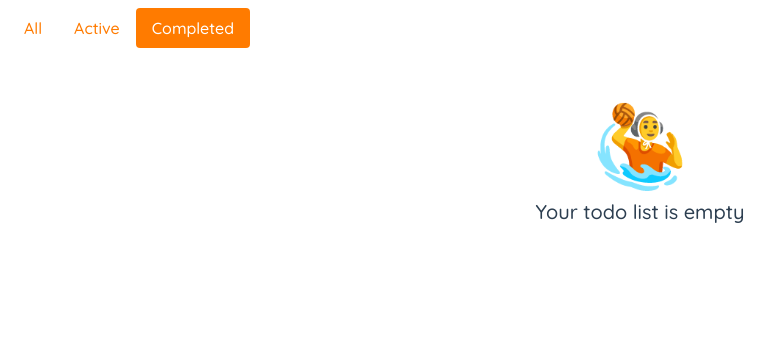
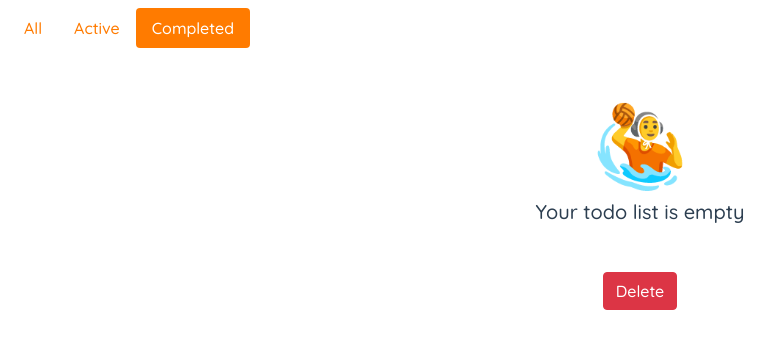
Before and after one commit to neetauka/todo, a Vue app: page / in a window 1280 px wide. Both pictures are taken after a click on the tab "Completed". Shown: the top 348 px of the page, without its empty margins (0-782 px from the left). Built offline with nearby package versions, Linux system fonts and the light colour scheme.

Commit message:
I added a function to the delete button

```diff
--- a/src/components/TodoList.vue
+++ b/src/components/TodoList.vue
@@ -9,7 +9,9 @@
           'bg-danger text-white': todo.isCompleted === true,
         }"
       >
-        <b-form-checkbox @change="markAsCompleted(todo)"
+        <b-form-checkbox
+          v-model="todo.isCompleted"
+          @change="markAsCompleted(todo)"
           >&nbsp;
           <del v-if="todo.isCompleted"> {{ todo.title }}</del>
           <span v-else> {{ todo.title }}</span>
@@ -39,6 +41,7 @@ export default {
       }
       todo.isCompleted = !todo.isCompleted;
     },
+
   },
 };
 </script>
--- a/src/views/Home.vue
+++ b/src/views/Home.vue
@@ -23,6 +23,9 @@
         <div>
           <TodoList :todos="completedTodos" />
         </div>
+        <b-button @click.prevent="deleteAll" variant="danger">
+          Delete
+        </b-button>
       </b-tab>
     </b-tabs>
   </div>
@@ -56,7 +59,6 @@ export default {
       return Math.random().toString(16).substr(10);
     },
 
-
     /**
      * Method to delete all todos
      */
@@ -73,6 +75,21 @@ export default {
       this.todos.push(payload);
       this.currentTodo = null;
     },
+
+    deleteAll() {
+      // Method 1
+      this.todos = this.todos.filter((t) => t.isCompleted == false);
+
+      // Method 2
+      // this.todos.forEach((todo) => {
+      //   if (todo.isCompleted) {
+      //     const todoIndex = this.todos.findIndex((x) => x.id === todo.id);
+      //     if (todoIndex > -1) {
+      //       this.todos.splice(todoIndex, 1);
+      //     }
+      //   }
+      // });
+    },
   },
 };
 </script>
```
